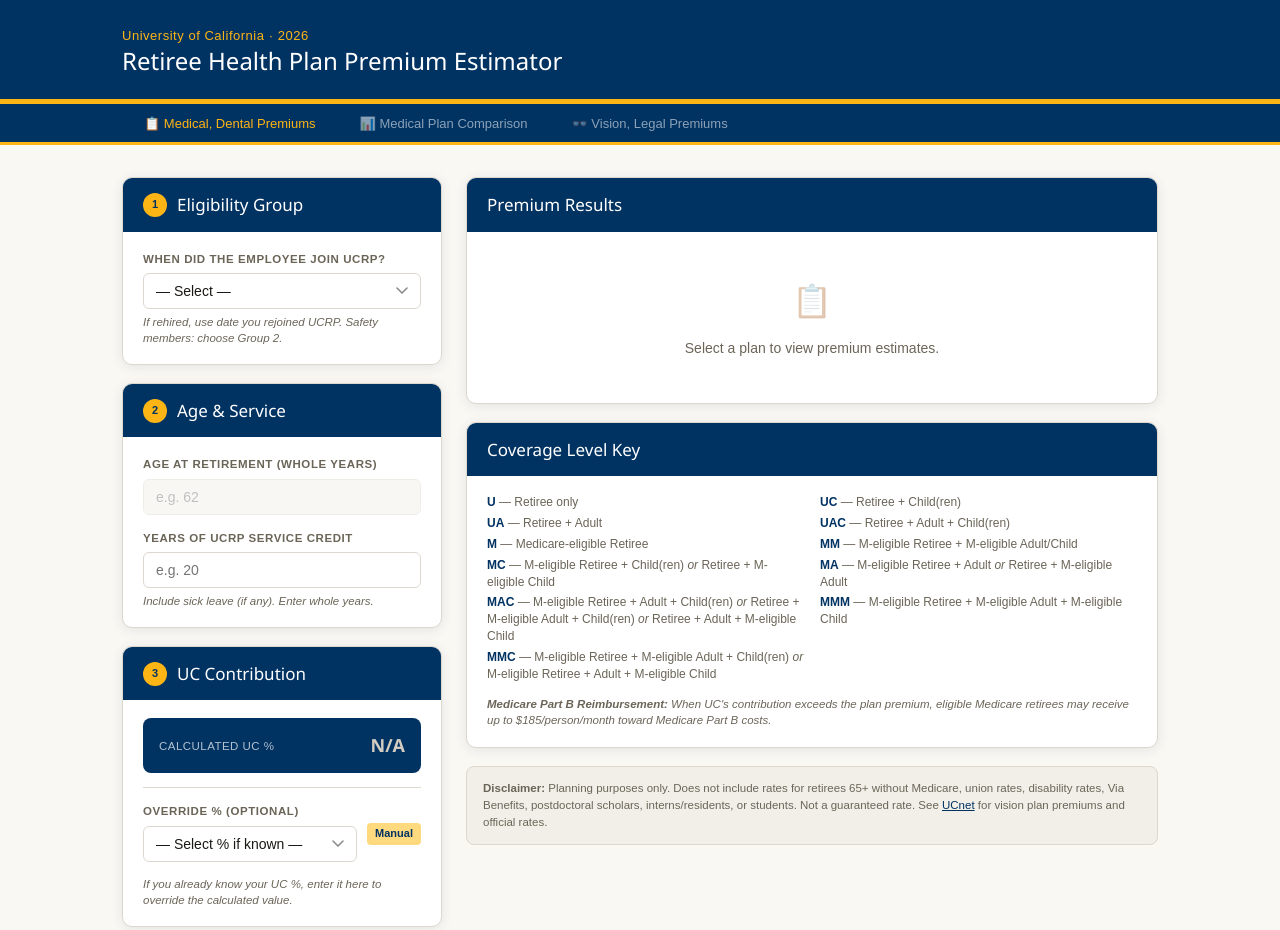
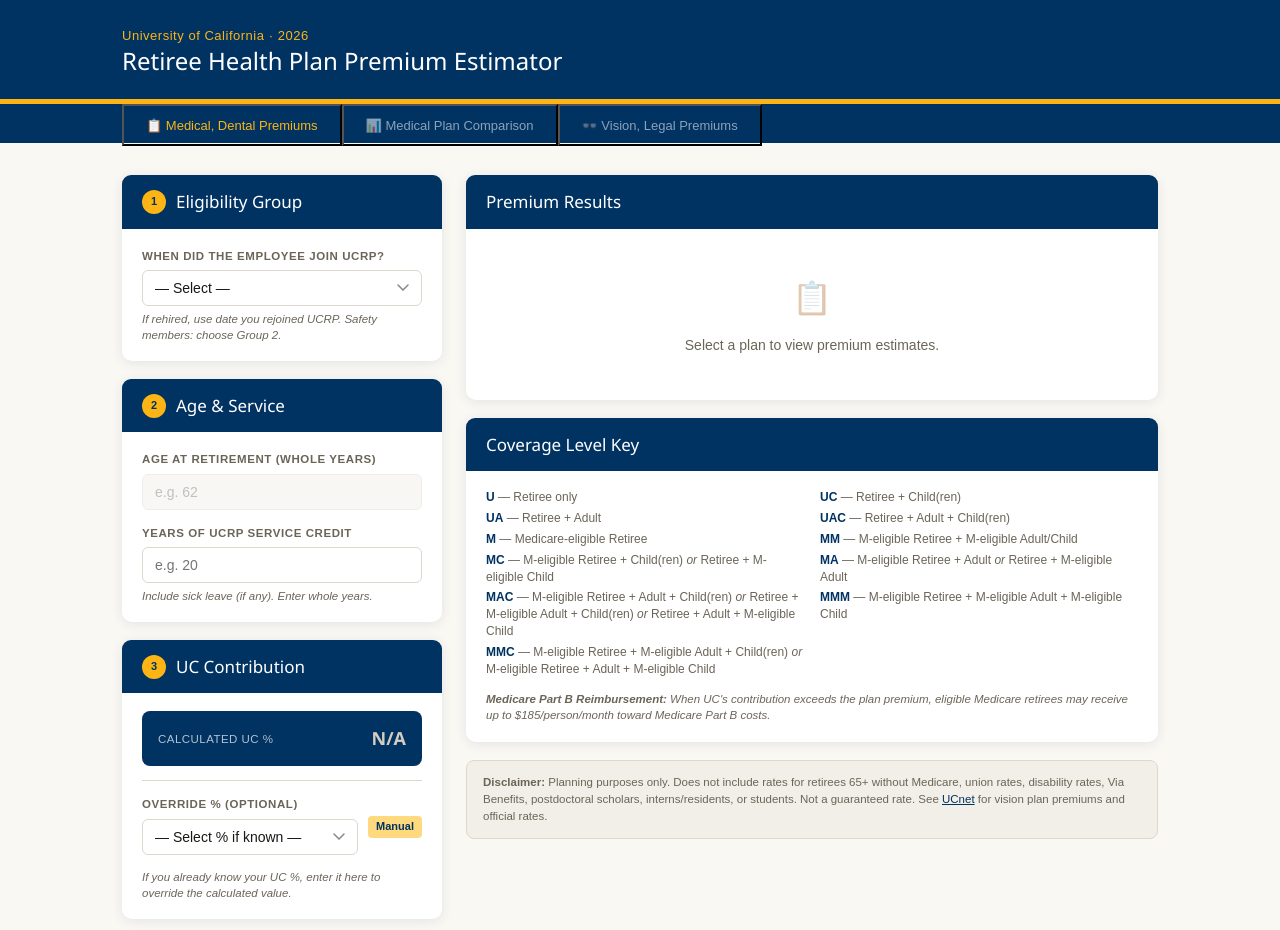
Before and after one commit to Guerren72/uc-retiree-premium-estimator-2026, a plain HTML site: page index.html in a window 1280 px wide. Shown: the top 930 px of the page. Drawn offline with Linux system fonts and the light colour scheme.

```diff
--- a/styles.css
+++ b/styles.css
@@ -55,7 +55,7 @@
   width: 50px;
   height: 50px;
   background: var(--gold);
-  border-radius: 50%;
+  -radius: 50%;
   display: flex;
   align-items: center;
   justify-content: center;
@@ -87,7 +87,7 @@
 /* ── Tab bar ──────────────────────────────────── */
 .tab-bar {
   background: var(--navy);
-  border-bottom: 3px solid var(--gold);
+  -bottom: 3px solid var(--gold);
 }
 
 .tab-bar-inner {
@@ -99,16 +99,16 @@
 
 .tab-btn {
   background: none;
-  border: none;
+  : none;
   cursor: pointer;
   padding: 12px 22px 11px;
   font-family: 'DM Sans', sans-serif;
   font-size: 13px;
   font-weight: 500;
   color: rgba(255, 255, 255, 0.55);
-  border-bottom: 3px solid transparent;
+  -bottom: 3px solid transparent;
   margin-bottom: -3px;
-  transition: color 0.15s, border-color 0.15s;
+  transition: color 0.15s, -color 0.15s;
   white-space: nowrap;
 }
 
@@ -118,7 +118,7 @@
 
 .tab-btn.active {
   color: var(--gold);
-  border-bottom-color: var(--gold);
+  -bottom-color: var(--gold);
 }
 
 /* ── Tab panels ───────────────────────────────── */
@@ -133,7 +133,7 @@
 /* ── Card ─────────────────────────────────────── */
 .card {
   background: white;
-  border: 1px solid var(--border);
+  : 1px solid var(--);
   border-radius: 10px;
   box-shadow: var(--shadow);
 }
@@ -640,7 +640,7 @@
   font-size: 13px;
   font-weight: 500;
   text-align: center;
-  border-right: 1px solid rgba(255, 255, 255, 0.15);
+  border-right: 2px solid var (255, 255, 255, 0.15);
   line-height: 1.3;
   vertical-align: bottom;
 }
```
